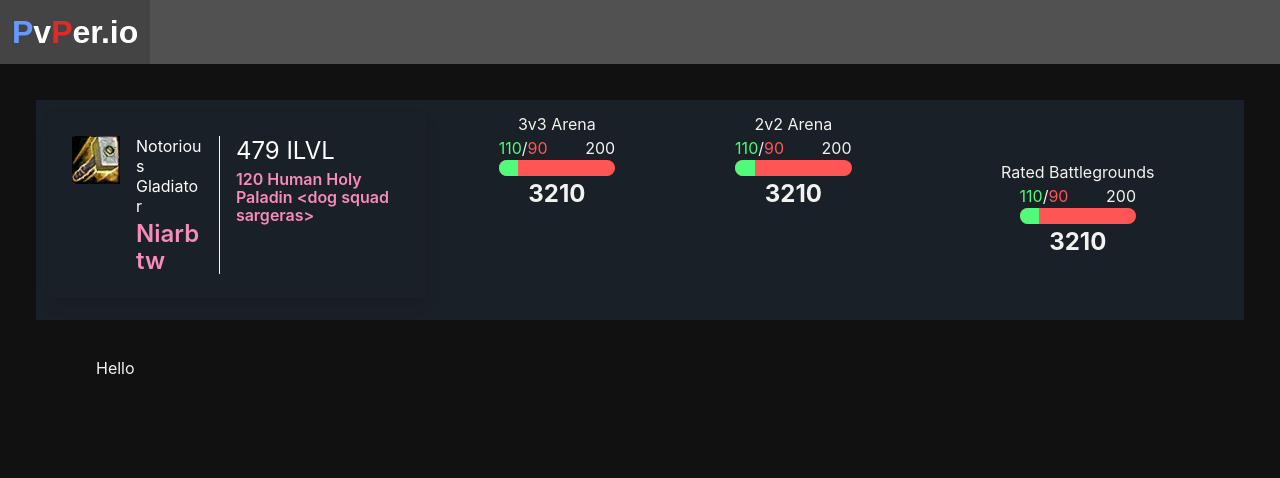
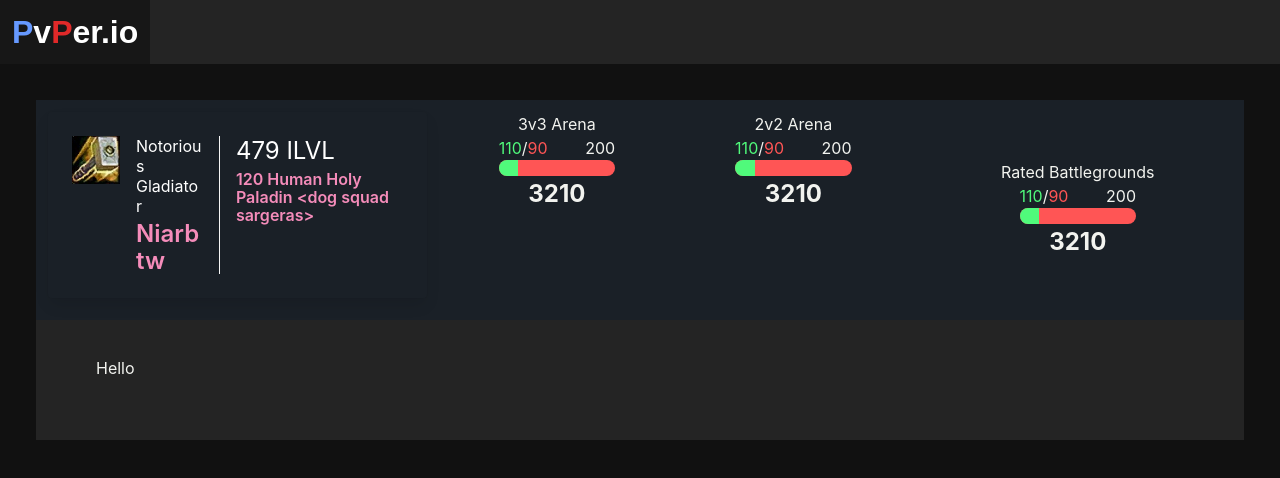
Before and after one commit to shawnanderton/pvper, an Angular app: page / in a window 1280 px wide. Shown: the top 478 px of the page. Built offline with nearby package versions, Linux system fonts and the light colour scheme.

Commit message:
fixing theme colors

```diff
--- a/src/app/components/app.component.ts
+++ b/src/app/components/app.component.ts
@@ -6,7 +6,7 @@
     <div>
       <pvper-header-bar></pvper-header-bar>
       <div class="section columns">
-        <main class="column">
+        <main class="column has-background-primary">
           <pvper-player></pvper-player>
           <!-- //<pvper-leaderboard></pvper-leaderboard> -->
         </main>
--- a/src/styles.scss
+++ b/src/styles.scss
@@ -15,7 +15,7 @@
 
 // Update Bulma's global variables
 // read more: https://bulma.io/documentation/customize/variables/
-$primary: lighten($bg, 25%);
+$primary: #242424;
 
 $link-hover: darken($link, 25%);
 $link-hover-border: lighten($link, 5%);
```
